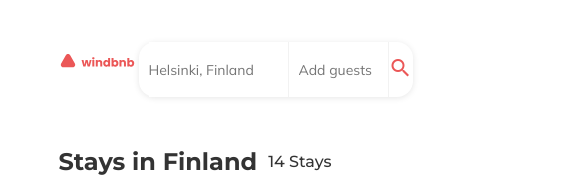
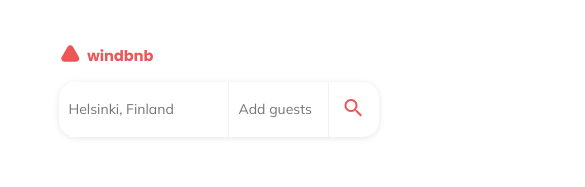
Before and after one commit to zxlvera/windbnb-app, a React (Create React App) app: page / in a window 390 px wide. Shown: the top 187 px of the page, 585 px wide, since content can reach past the window. Built offline with nearby package versions, Linux system fonts and the light colour scheme.

Commit message:
responsive design

```diff
--- a/src/components/Header.jsx
+++ b/src/components/Header.jsx
@@ -5,6 +5,7 @@ import { StaysContext } from "../context";
 
 const HeaderBlock = styled.div`
   display: flex;
+  flex-wrap: wrap;
   justify-content: space-between;
   margin-bottom: 5rem;
 `;
@@ -15,23 +16,25 @@ const TitleBlock = styled.div`
   justify-content: space-between;
   margin-bottom: 3rem;
 `;
+
 const Logo = styled.img`
-  width: 8rem;
+  padding-right: 5rem;
   margin-bottom: 2rem;
+  flex: 0 1 10rem;
 `;
 
 const SearchBarBlock = styled.div`
-  width: 30rem;
   height: 5.5rem;
   background: #ffffff;
   box-shadow: 0px 1px 6px rgba(0, 0, 0, 0.1);
   border-radius: 16px;
+  flex: 0 1 40rem;
 `;
 
 const SearchBar = styled.form`
   height: 5.5rem;
   display: grid;
-  grid-template-columns: 15rem 10rem 1fr;
+  grid-template-columns: 1fr 10rem 5rem;
   justify-content: center;
 `;
 
@@ -42,7 +45,7 @@ const SearchText = styled.input.attrs((props) => ({
   font-size: 1.4rem;
   outline: 0;
   border: 0;
-  border-right: 1px solid #F2F2F2;
+  border-right: 1px solid #f2f2f2;
   margin-left: 1rem;
 `;
 
@@ -54,7 +57,7 @@ const SearchGuest = styled.input.attrs((props) => ({
   color: #bdbdbd;
   outline: 0;
   border: 0;
-  border-right: 1px solid #F2F2F2;
+  border-right: 1px solid #f2f2f2;
   margin-left: 1rem;
 
   ::-webkit-outer-spin-button {
--- a/src/components/StaysList.jsx
+++ b/src/components/StaysList.jsx
@@ -4,7 +4,7 @@ import { StaysContext } from "../context";
 
 const GridLayout = styled.div`
   display: grid;
-  grid-template-columns: repeat(3, 1fr);
+  grid-template-columns: repeat(auto-fit, minmax(37rem, 1fr));
   grid-auto-rows: 38rem;
   grid-gap: 2rem;
   justify-items: center;
```
Also changed, not shown: 1 other file (tests, documents, lock files or other folders).
